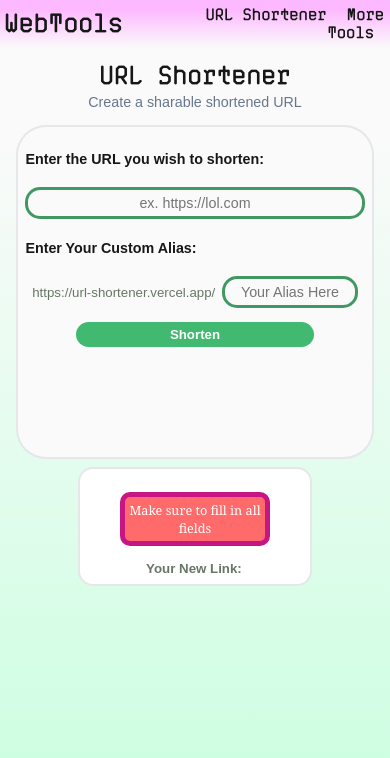
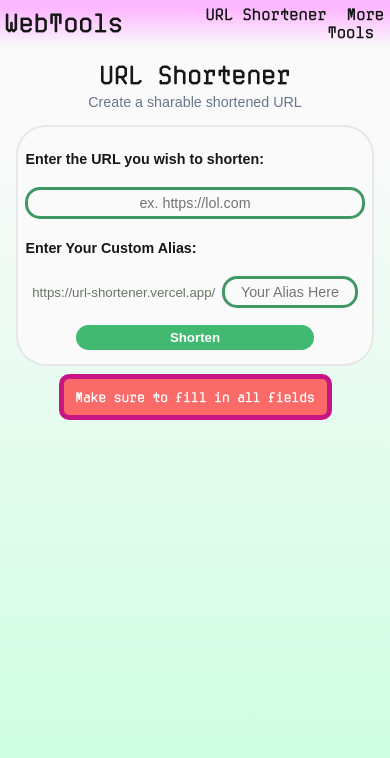
Before and after one commit to ACBostonUni/mp5-url-shortener, a Next.js app: page / in a window 390 px wide. Both pictures are taken after a click on the button "Shorten". Shown: the top 758 px of the page. Built offline with nearby package versions, Linux system fonts and the light colour scheme; no server answers.

Commit message:
Changed insert logic, added error messages, added conditional rendering for error and links, added mobile styling

```diff
--- a/src/app/page.tsx
+++ b/src/app/page.tsx
@@ -22,7 +22,7 @@ const StyledShortenerContainer = styled.div`
 
     @media screen and (max-width: 800px){
         width: 92%;
-        height: 40%;
+        height: auto;
 
     }
 
@@ -123,7 +123,7 @@ const StyledButton = styled.button`
 
     @media screen and (max-width: 800px){
         font-size: calc(9px + 1.1vw);
-        margin: 4% 0 0 0;
+        margin: 5% 0 3% 0;
     }
 
 `
@@ -159,17 +159,19 @@ const ErrorStyling = styled.div`
     background-color: rgb(255 66 66 / 0.78);
     border: mediumvioletred 5px solid;
     border-radius: 10px;
+
     width: 45%;
-    height: 20%;
-    margin: 7% auto;
+    height: auto;
+    margin: 2% auto;
     padding: 2%;
     color: #ffffff;
-    font-family: Cambria, sans-serif;
-    font-size: calc(8px + 1.2vw);
+    font-family: DEM-MO-Proportional, sans-serif;
+    font-size: calc(10px + 1.2vw);
 
     @media screen and (max-width: 800px) {
 
-        width: 70%
+        width: 70%;
+        padding: 3% 2%;
     }
 
 `
@@ -182,7 +184,7 @@ export default function Home() {
 
     const [url , setUrl] = useState("");
     const [alias, setAlias] = useState("");
-    const [error, setError] = useState(0); // 1 for null parameters, 2 for insert failure
+    const [error, setError] = useState(0); // 1 for null parameters, 2 for insert failure (Invalid URL)
     const [success, setSuccess] = useState(false);
 
 
@@ -200,6 +202,7 @@ export default function Home() {
 
         if(alias == "" || url == ""){
             setError(1);
+            setSuccess(false);
         } else {
 
             const InsertSuccess = await putDataToDb(alias, url);
@@ -263,15 +266,22 @@ export default function Home() {
         </StyledButton>
       </StyledShortenerContainer>
 
+        {error ==1  && <ErrorStyling>Make sure to fill in all fields</ErrorStyling>}
 
-        <ShortenedURLContainer>
+        {error ==2  && <ErrorStyling>Provided URL is Invalid</ErrorStyling>}
 
-            {error ==1 && !success && <ErrorStyling>Make sure to fill in all fields</ErrorStyling>}
 
-            <StyledShortenedURLText>
-                Your New Link:   {/* Replace with the shortener URL + the alias (Display conditionally on error being null 0 and success being true)*/}
-            </StyledShortenedURLText>
-        </ShortenedURLContainer>
+            { success &&
+                <ShortenedURLContainer>
+                <StyledShortenedURLText>
+
+                Your New Link: https://mp5-url-shortener-gold.vercel.app/{alias}
+
+                </StyledShortenedURLText>
+                </ShortenedURLContainer>
+            }
+
+
 
     </StyledMain>
   );
--- a/src/app/putDataToDb.ts
+++ b/src/app/putDataToDb.ts
@@ -16,9 +16,12 @@ export default async function putDataToDb(
     // Create a basic fetch and then the response for
     // await fetch, inside the then, if response status == 200
     // If URL doesn't return the 200 invalid
-    const valid = await fetch(url).then((response) => response.ok); // (response is a parameter a temp variable to recieve the fetch package)
-                                                                                        // => means taking the left as the input produce what's on the right
-                                                                                        // response.ok looks inside the package and grabs that attribute
+
+    const valid = await fetch(url).then((response) => response.ok)// => means taking the left as the input produce what's on the right
+                                                                                                // response.ok looks inside the package and grabs that attribute
+        //                                                                                      (response is a parameter a temp variable to recieve the fetch package)
+        .catch(() => false); // If fetch crashes on garbage input, catch the error and set valid to false;
+
     if (!valid){
         return false; // invalid URL
 
@@ -27,7 +30,7 @@ export default async function putDataToDb(
     // Key value pair call it whatever, as long as it is standard
     // key is alias and data is url
     const objectToInsert = {
-        alias: alias.toLowerCase() as string, // Changed this because of a bug where creating an alias with uppercase would give not found.
+        alias: alias, // Changed this because of a bug where creating an alias with uppercase would give not found.
                                                 // (All things revert to lowercase when you search a URL it would seem)
         longUrl: url,
 
```
